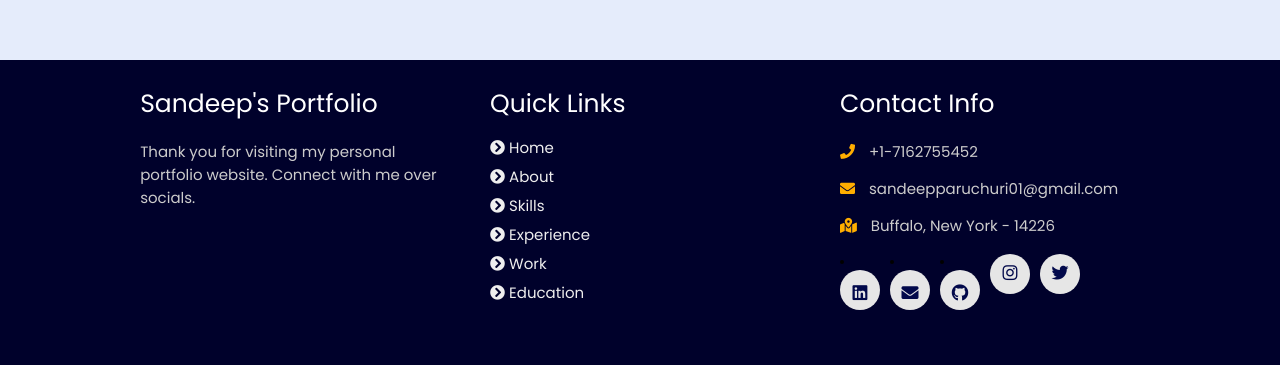
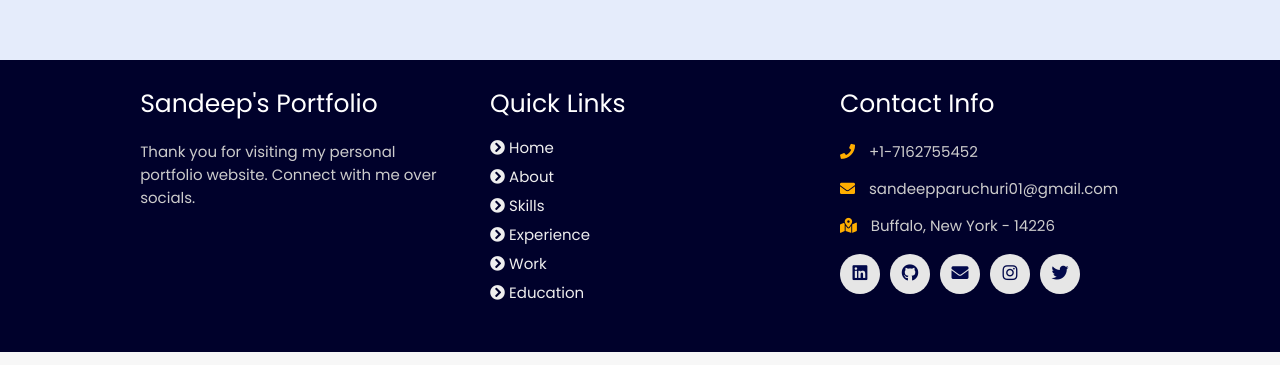
Before and after one commit to ParuchuriSandeep/MyPortfolio, a plain HTML site: page index.html in a window 1280 px wide. Shown: the part 4550-4915 px from the top of the page. Drawn offline with nearby package versions, Linux system fonts and the light colour scheme; no server answers.

Commit message:
fix in contact links

```diff
--- a/index.html
+++ b/index.html
@@ -502,9 +502,9 @@ skills section ends -->
           <p><i class="fas fa-envelope"></i> sandeepparuchuri01@gmail.com</p>
           <p><i class="fas fa-map-marked-alt"></i> Buffalo, New York - 14226</p>
           <div class="share">
-            <li><a class="linkedin" aria-label="LinkedIn" href="https://www.linkedin.com/in/sandeep-paruchuri2001/" target="_blank"><i class="fab fa-linkedin"></i></a></li>
-            <li><a class="gmail" aria-label="Gmail" href="mailto:paruchurisandeep01@gmail.com"><i class="fas fa-envelope"></i></a></li>
-            <li><a class="github" aria-label="GitHub" href="https://github.com/ParuchuriSandeep" target="_blank"><i class="fab fa-github"></i></a></li>
+              <a href="https://www.linkedin.com/in/sandeep-paruchuri2001/" class="fab fa-linkedin" aria-label="LinkedIn" target="_blank"></a>
+              <a href="https://github.com/ParuchuriSandeep" class="fab fa-github" aria-label="GitHub" target="_blank"></a>
+              <a href="mailto:paruchurisandeep01@gmail.com" class="fas fa-envelope" aria-label="Gmail"></a>
               <!-- Added Instagram and Twitter icons -->
               <a href="https://www.instagram.com/sandeep_paruchuri_?igsh=bzI5cHhqOW43eG02" class="fab fa-instagram" aria-label="Instagram" target="_blank"></a>
               <a href="https://x.com/Sandeeparuchuri" class="fab fa-twitter" aria-label="Twitter" target="_blank"></a>
```
